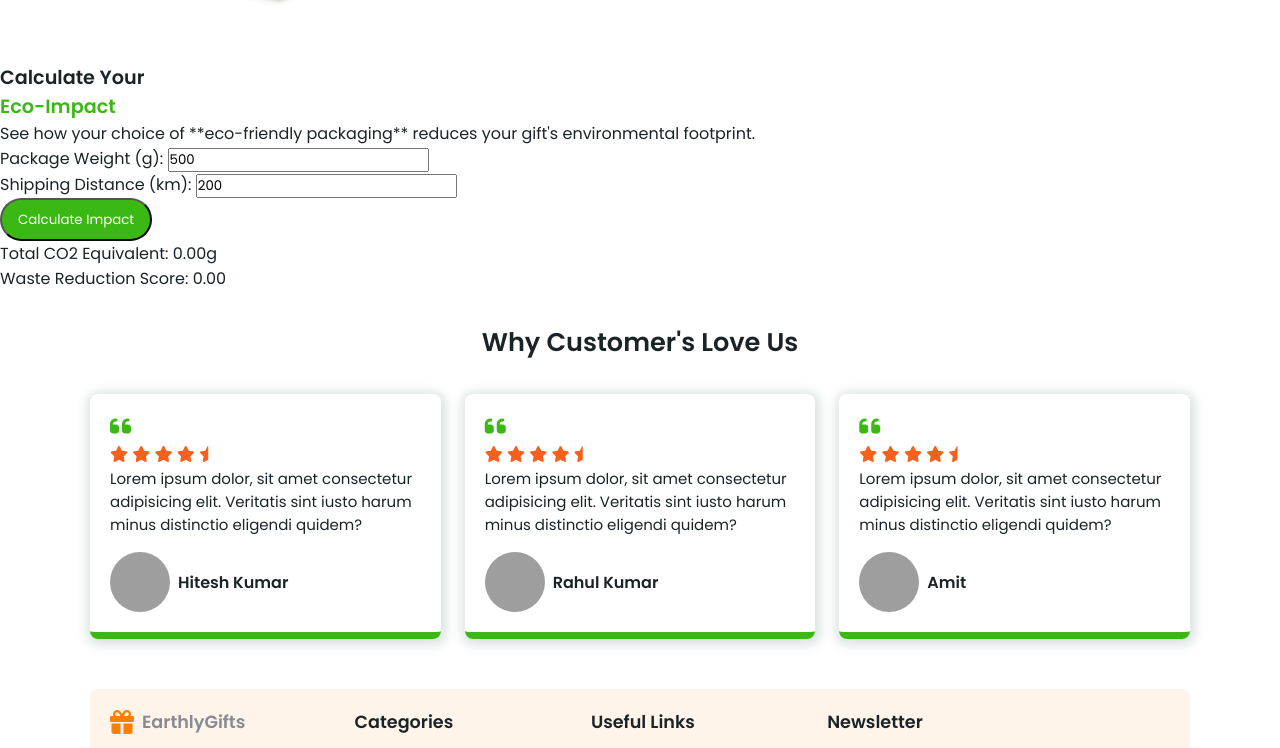
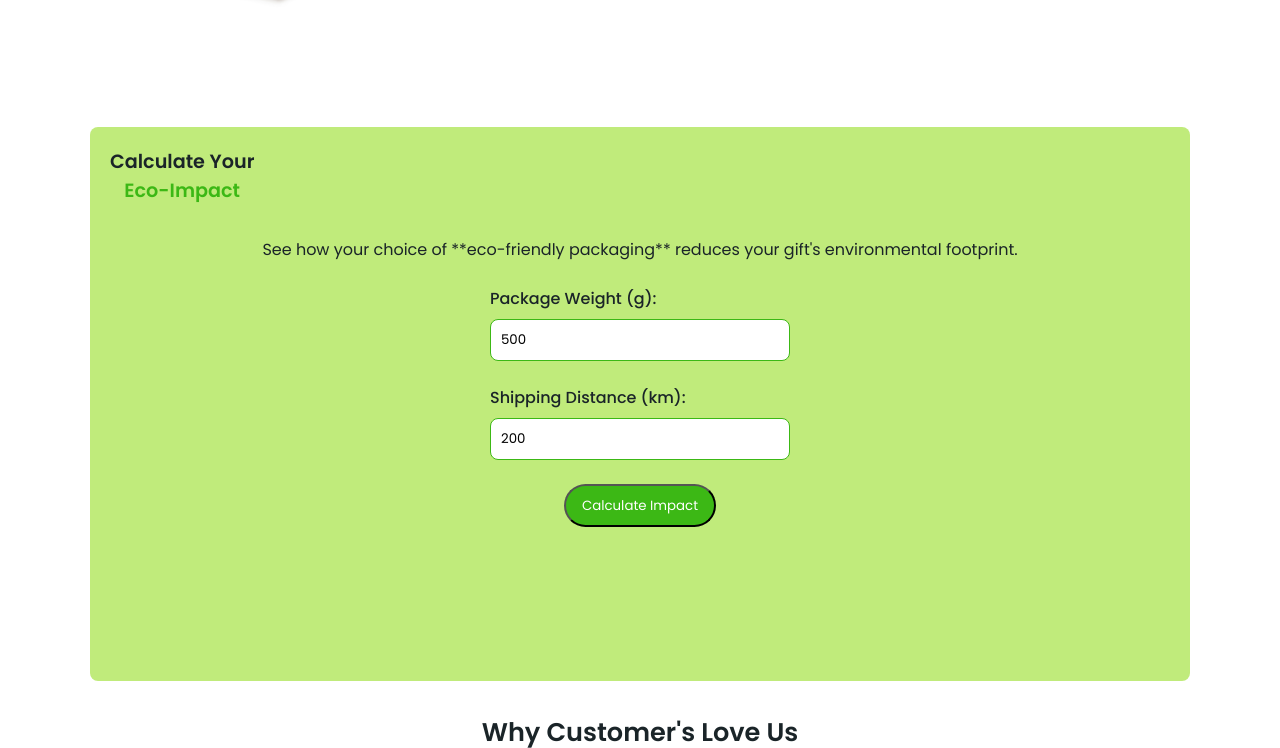
Before and after one commit to MD-ABDULLAH-KHAN/Personalized-Sustainable-Gifts, a plain HTML site: page index.html in a window 1280 px wide. Shown: the part 2380-3128 px from the top of the page. Drawn offline with Linux system fonts and the light colour scheme; grey boxes are pictures that could not be loaded.

Commit message:
Update styles.css

```diff
--- a/styles.css
+++ b/styles.css
@@ -601,3 +601,60 @@ header{
         gap: 1.5rem;
     }
 }
+/* --- Impact Calculator Section --- */
+.impact-calculator {
+    max-width: 1100px;
+    margin-left: auto;
+    margin-right: auto;
+    margin-top: 4rem;
+    padding: 20px;
+    background: var(--light-green-color);
+    border-radius: 0.5rem;
+    text-align: center;
+}
+
+.calculator-content {
+    display: flex;
+    flex-direction: column;
+    align-items: center;
+    gap: 1.5rem;
+    margin-top: 2rem;
+}
+
+.impact-calculator .input-group {
+    display: flex;
+    flex-direction: column;
+    align-items: flex-start;
+    width: 80%;
+    max-width: 300px;
+}
+
+.impact-calculator .input-group label {
+    font-weight: 500;
+    margin-bottom: 0.5rem;
+}
+
+.impact-calculator .input-group input {
+    width: 100%;
+    padding: 10px;
+    border: 1px solid var(--green-color);
+    border-radius: 0.5rem;
+    outline: none;
+}
+
+#impact-result {
+    margin-top: 1rem;
+    font-size: 1.1rem;
+    font-weight: 500;
+    line-height: 1.8;
+    background: var(--bg-color);
+    padding: 15px 30px;
+    border-radius: 0.5rem;
+    opacity: 0; /* Starts hidden */
+    transition: opacity 0.5s ease-in-out;
+}
+
+#co2-result, #waste-result {
+    font-weight: 700;
+    color: var(--light-orange-color);
+}
```
